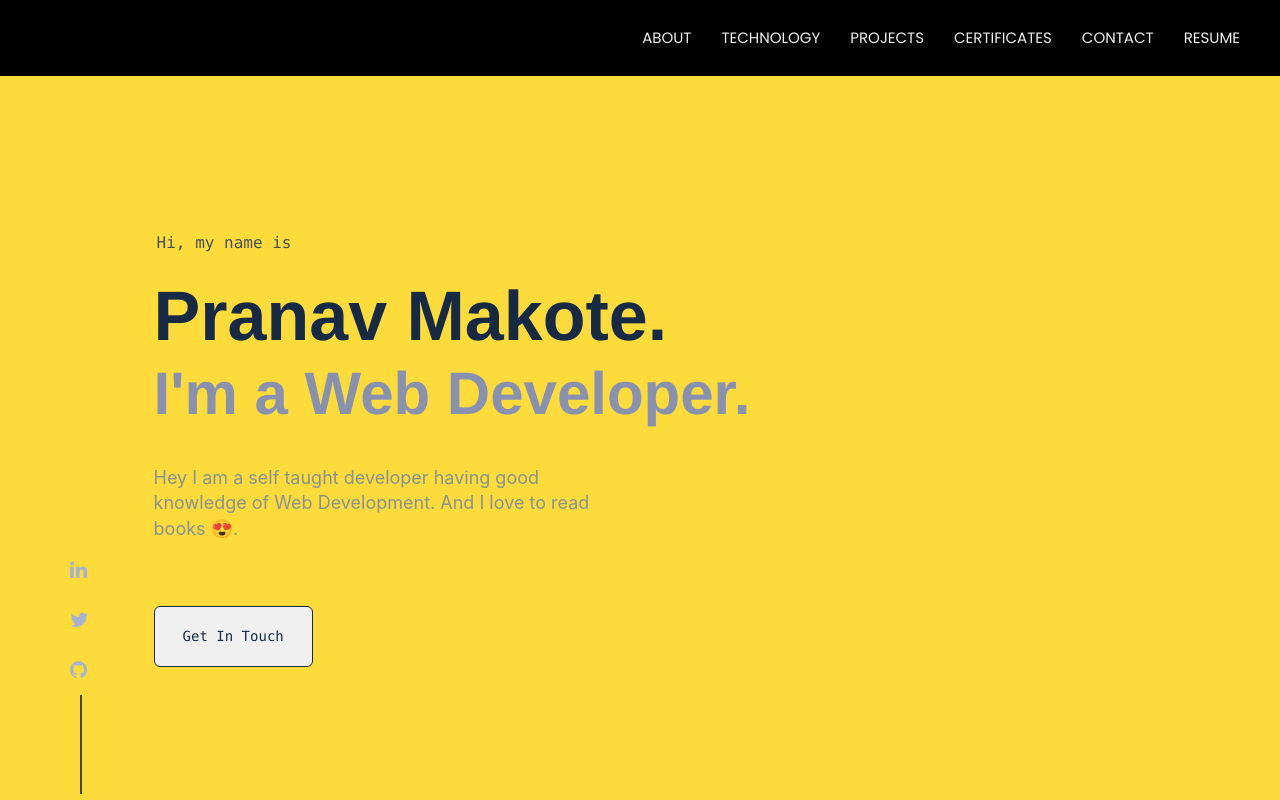
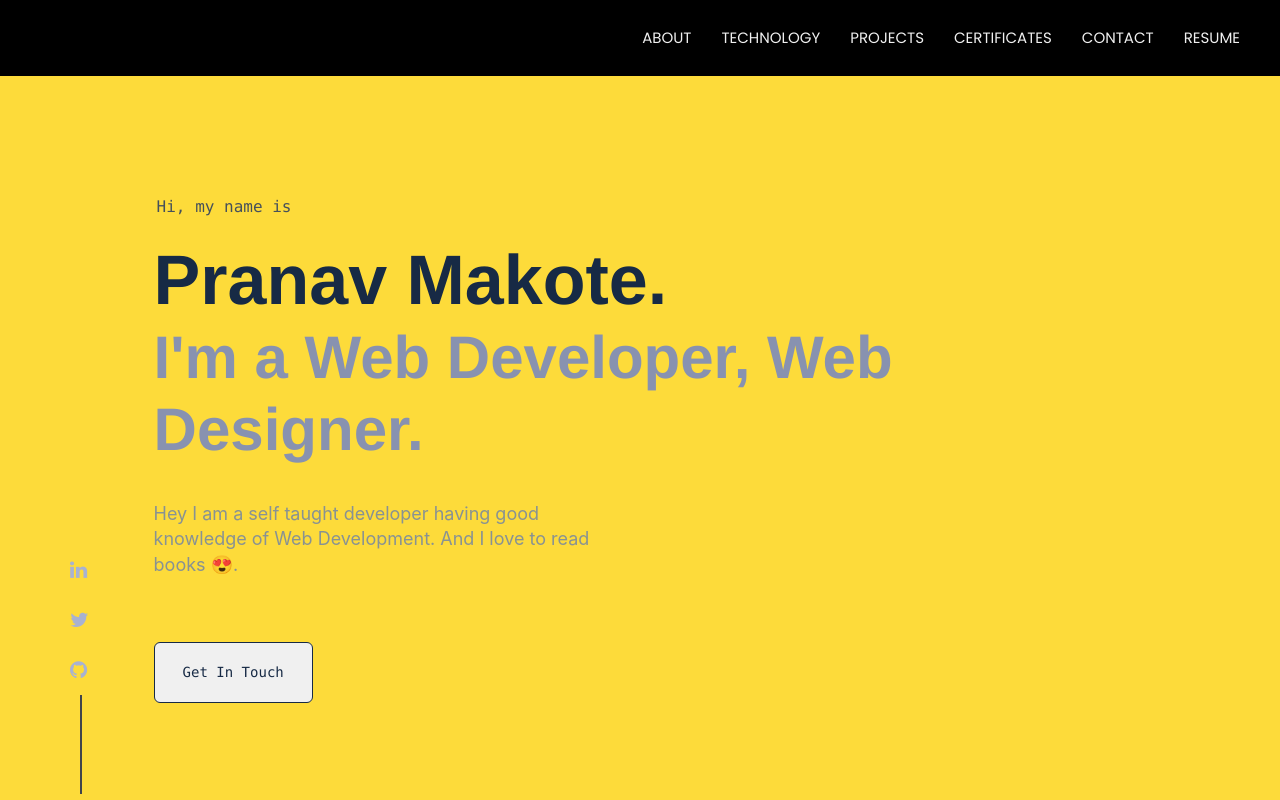
Before and after one commit to pranavmak/MyPortfolio, a plain HTML site: page index.html in a window 1280 px wide. Shown: the top 800 px of the page. Drawn offline with nearby package versions, Linux system fonts and the light colour scheme.

Commit message:
Update index.html

```diff
--- a/index.html
+++ b/index.html
@@ -94,7 +94,7 @@
       <div class="landing-text">
         <p>Hi, my name is</p>
         <h1>Pranav Makote.</h1>
-        <h1 class="disc">I'm a Web Developer.</h1>
+        <h1 class="disc">I'm a Web Developer, Web Designer.</h1>
         <div class="row">
           <div class="col-lg-6 col-md-6 col-sm-12 col-xs-12">
             <p class="discription">
```
